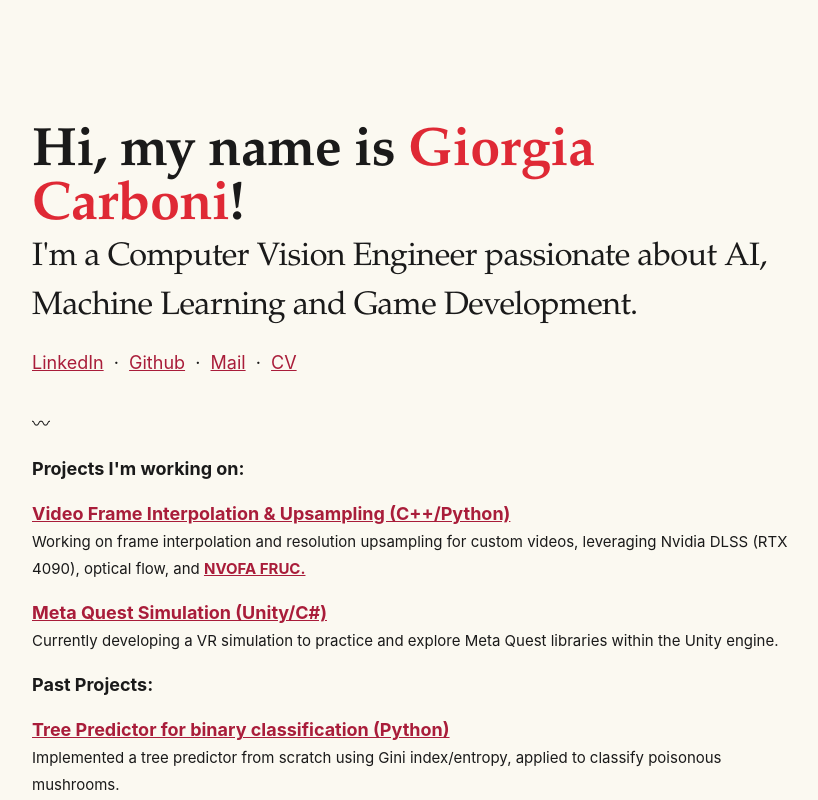
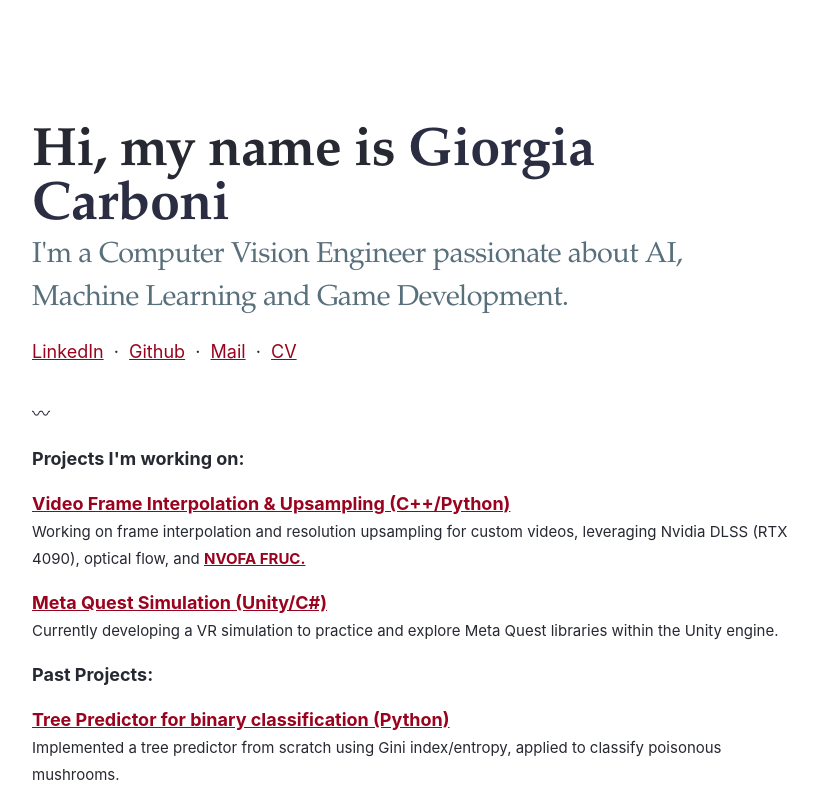
Before and after one commit to Giorgia01carboni/personal_website, a plain HTML site: page index.html in a window 1280 px wide. Shown: the top 800 px of the page, without its empty margins (94-912 px from the left). Drawn offline with Linux system fonts and the light colour scheme; a web font is replaced by a local one.

Commit message:
Changed style

```diff
--- a/css/main.css
+++ b/css/main.css
@@ -152,8 +152,8 @@ html {
 }
 
 body {
-	color: #1a1a1a;
-	background-color: #FBF9F1; /* Your new beige background */
+	color: #272932;
+	background-color: #ffffff;
 	font-size: 18px;
 	font-family: -apple-system, blinkmacsystemfont, segoe ui, roboto, oxygen, ubuntu, cantarell, fira sans, droid sans, helvetica neue, arial, sans-serif;
 	line-height: 1.5;
@@ -161,13 +161,15 @@ body {
 	font-kerning: normal
 }
 
+
+
 a {
-	color: #A91D3A; /* Your new dark red link color */
-	text-decoration: underline
+	color: #9a031e;
+	text-decoration: underline;
 }
 
 a:hover {
-	color: #8B0000; /* Your new dark red hover color */
+	color: #586f7c;
 }
 
 p {
@@ -197,7 +199,7 @@ pre {
 }
 
 .t--size-xl {
-	font-size: 1.8rem
+	font-size: 1.6rem
 }
 
 .t--size-l {
@@ -432,7 +434,7 @@ pre {
 }
 
 .footnotes li:target {
-	background-color: #fffce6
+	background-color: #fbf5f3
 }
 
 .l--container {
--- a/index.html
+++ b/index.html
@@ -35,10 +35,13 @@
 <div class="row l--mar-top-l l--mar-btm-l">
 <header class="l--mar-btm-m h-card">
 <h1 class="t--size-xxl t--family-serif t--leading-small t--tracking-tight t--weight-bold">
-Hi, my name is <span style="color: #DF2935;">Giorgia Carboni</span>!
+Hi, my name is <span style="color: #2b2d42;">Giorgia Carboni</span>
 </h1>
 <h2 class="t--size-xl t--tracking-tight t--family-serif p-note">
-I'm a Computer Vision Engineer passionate about AI, Machine Learning and Game Development.
+  <span style="color: #586f7c;">
+    I'm a Computer Vision Engineer passionate about AI, Machine Learning and Game Development.
+  </span>
+</h1>
 </h2>
 <div class="l--mar-top-s">
 <a href="https://linkedin.com/in/giorgia-carboni-9a9869236/" rel="me" target="_blank">LinkedIn</a>
```
Also changed, not shown: 1 other file.
